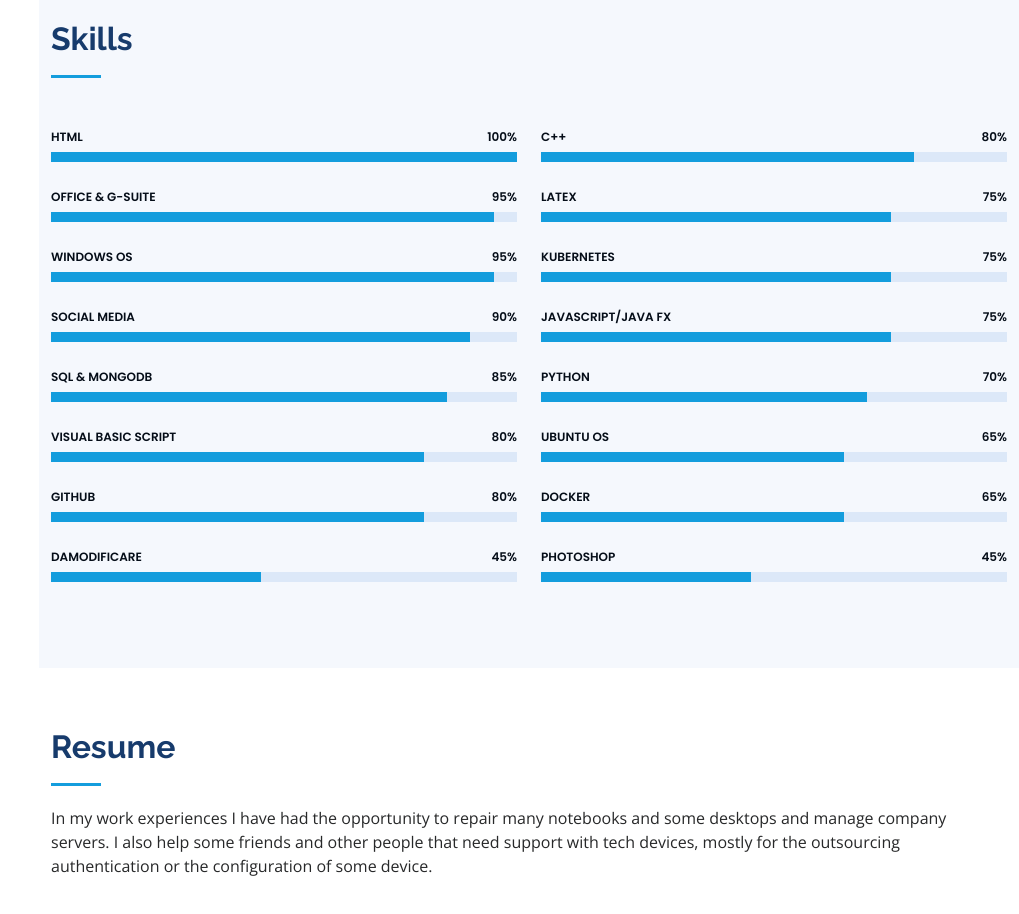
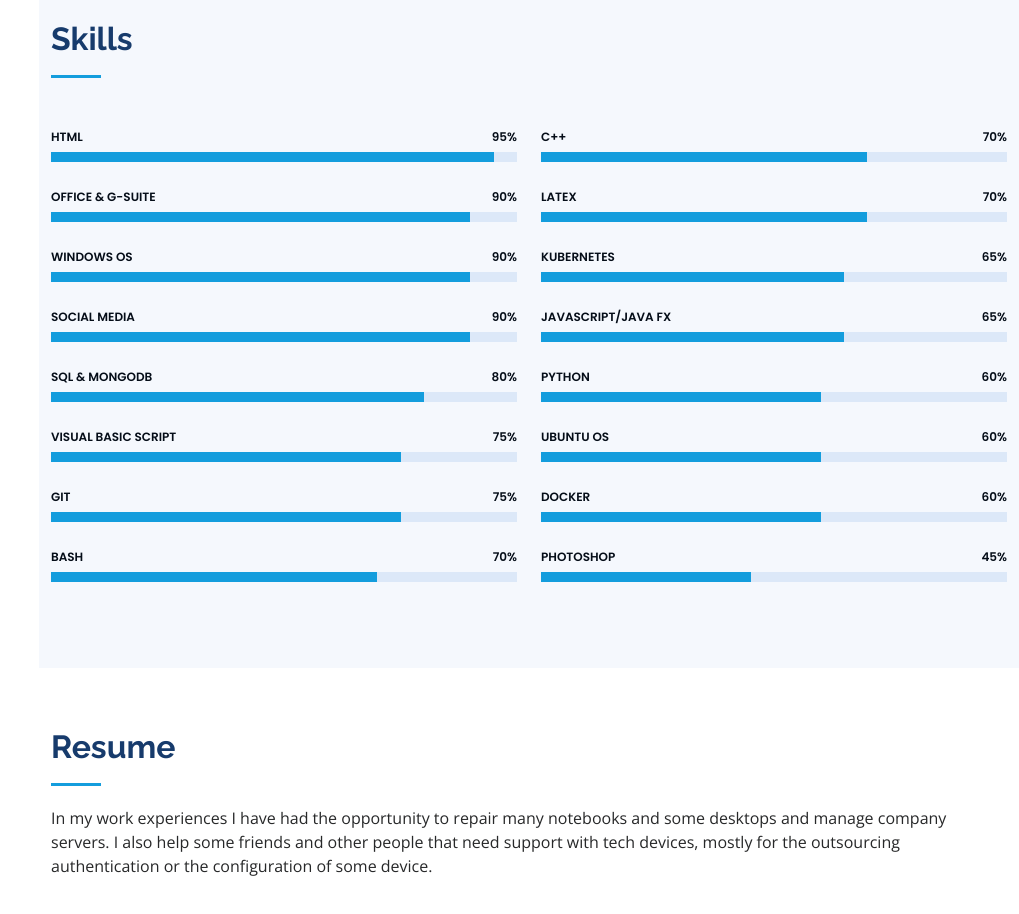
Before and after one commit to Mattiamene1/mattiameneghin.tk, a plain HTML site: page index.html in a window 1280 px wide. Shown: the part 1540-2454 px from the top of the page, without its empty margins (261-1280 px from the left). Drawn offline with nearby package versions, Linux system fonts and the light colour scheme.

Commit message:
imgs edit

```diff
--- a/index.html
+++ b/index.html
@@ -140,23 +140,23 @@
           <div class="col-lg-6" data-aos="fade-up">
 
             <div class="progress">
-              <span class="skill">HTML <i class="val">100%</i></span>
-              <div class="progress-bar-wrap">
-                <div class="progress-bar" role="progressbar" aria-valuenow="100" aria-valuemin="0" aria-valuemax="100"></div>
-              </div>
-            </div>
-
-            <div class="progress">
-              <span class="skill">Office &amp; G-Suite <i class="val">95%</i></span>
+              <span class="skill">HTML <i class="val">95%</i></span>
               <div class="progress-bar-wrap">
                 <div class="progress-bar" role="progressbar" aria-valuenow="95" aria-valuemin="0" aria-valuemax="100"></div>
               </div>
             </div>
 
             <div class="progress">
-              <span class="skill">Windows OS <i class="val">95%</i></span>
+              <span class="skill">Office &amp; G-Suite <i class="val">90%</i></span>
               <div class="progress-bar-wrap">
-                <div class="progress-bar" role="progressbar" aria-valuenow="95" aria-valuemin="0" aria-valuemax="100"></div>
+                <div class="progress-bar" role="progressbar" aria-valuenow="90" aria-valuemin="0" aria-valuemax="100"></div>
+              </div>
+            </div>
+
+            <div class="progress">
+              <span class="skill">Windows OS <i class="val">90%</i></span>
+              <div class="progress-bar-wrap">
+                <div class="progress-bar" role="progressbar" aria-valuenow="90" aria-valuemin="0" aria-valuemax="100"></div>
               </div>
             </div>
 
@@ -168,30 +168,30 @@
             </div>
 
             <div class="progress">
-              <span class="skill">SQL &amp; MongoDB <i class="val">85%</i></span>
-              <div class="progress-bar-wrap">
-                <div class="progress-bar" role="progressbar" aria-valuenow="85" aria-valuemin="0" aria-valuemax="100"></div>
-              </div>
-            </div>
-
-            <div class="progress">
-              <span class="skill">Visual Basic Script <i class="val">80%</i></span>
+              <span class="skill">SQL &amp; MongoDB <i class="val">80%</i></span>
               <div class="progress-bar-wrap">
                 <div class="progress-bar" role="progressbar" aria-valuenow="80" aria-valuemin="0" aria-valuemax="100"></div>
               </div>
             </div>
 
             <div class="progress">
-              <span class="skill">GitHub <i class="val">80%</i></span>
+              <span class="skill">Visual Basic Script <i class="val">75%</i></span>
               <div class="progress-bar-wrap">
-                <div class="progress-bar" role="progressbar" aria-valuenow="80" aria-valuemin="0" aria-valuemax="100"></div>
+                <div class="progress-bar" role="progressbar" aria-valuenow="75" aria-valuemin="0" aria-valuemax="100"></div>
               </div>
             </div>
 
             <div class="progress">
-              <span class="skill">Damodificare <i class="val">45%</i></span>
+              <span class="skill">Git <i class="val">75%</i></span>
               <div class="progress-bar-wrap">
-                <div class="progress-bar" role="progressbar" aria-valuenow="45" aria-valuemin="0" aria-valuemax="100"></div>
+                <div class="progress-bar" role="progressbar" aria-valuenow="75" aria-valuemin="0" aria-valuemax="100"></div>
+              </div>
+            </div>
+
+            <div class="progress">
+              <span class="skill">Bash <i class="val">70%</i></span>
+              <div class="progress-bar-wrap">
+                <div class="progress-bar" role="progressbar" aria-valuenow="70" aria-valuemin="0" aria-valuemax="100"></div>
               </div>
             </div>
 
@@ -200,54 +200,54 @@
           <div class="col-lg-6" data-aos="fade-up" data-aos-delay="100">
 
             <div class="progress">
-              <span class="skill">C++ <i class="val">80%</i></span>
+              <span class="skill">C++ <i class="val">70%</i></span>
               <div class="progress-bar-wrap">
-                <div class="progress-bar" role="progressbar" aria-valuenow="80" aria-valuemin="0" aria-valuemax="100"></div>
+                <div class="progress-bar" role="progressbar" aria-valuenow="70" aria-valuemin="0" aria-valuemax="100"></div>
               </div>
             </div>
 
 
 
             <div class="progress">
-              <span class="skill">LaTeX <i class="val">75%</i></span>
+              <span class="skill">LaTeX <i class="val">70%</i></span>
               <div class="progress-bar-wrap">
-                <div class="progress-bar" role="progressbar" aria-valuenow="75" aria-valuemin="0" aria-valuemax="100"></div>
+                <div class="progress-bar" role="progressbar" aria-valuenow="70" aria-valuemin="0" aria-valuemax="100"></div>
               </div>
             </div>
 
 
             <div class="progress">
-              <span class="skill">Kubernetes <i class="val">75%</i></span>
-              <div class="progress-bar-wrap">
-                <div class="progress-bar" role="progressbar" aria-valuenow="75" aria-valuemin="0" aria-valuemax="100"></div>
-              </div>
-            </div>
-
-            <div class="progress">
-              <span class="skill">JavaScript/Java FX <i class="val">75%</i></span>
-              <div class="progress-bar-wrap">
-                <div class="progress-bar" role="progressbar" aria-valuenow="75" aria-valuemin="0" aria-valuemax="100"></div>
-              </div>
-            </div>
-
-            <div class="progress">
-              <span class="skill">Python <i class="val">70%</i></span>
-              <div class="progress-bar-wrap">
-                <div class="progress-bar" role="progressbar" aria-valuenow="70" aria-valuemin="0" aria-valuemax="100"></div>
-              </div>
-            </div>
-
-            <div class="progress">
-              <span class="skill">Ubuntu OS<i class="val">65%</i></span>
+              <span class="skill">Kubernetes <i class="val">65%</i></span>
               <div class="progress-bar-wrap">
                 <div class="progress-bar" role="progressbar" aria-valuenow="65" aria-valuemin="0" aria-valuemax="100"></div>
               </div>
             </div>
 
             <div class="progress">
-              <span class="skill">Docker <i class="val">65%</i></span>
+              <span class="skill">JavaScript/Java FX <i class="val">65%</i></span>
               <div class="progress-bar-wrap">
                 <div class="progress-bar" role="progressbar" aria-valuenow="65" aria-valuemin="0" aria-valuemax="100"></div>
+              </div>
+            </div>
+
+            <div class="progress">
+              <span class="skill">Python <i class="val">60%</i></span>
+              <div class="progress-bar-wrap">
+                <div class="progress-bar" role="progressbar" aria-valuenow="60" aria-valuemin="0" aria-valuemax="100"></div>
+              </div>
+            </div>
+
+            <div class="progress">
+              <span class="skill">Ubuntu OS<i class="val">60%</i></span>
+              <div class="progress-bar-wrap">
+                <div class="progress-bar" role="progressbar" aria-valuenow="60" aria-valuemin="0" aria-valuemax="100"></div>
+              </div>
+            </div>
+
+            <div class="progress">
+              <span class="skill">Docker <i class="val">60%</i></span>
+              <div class="progress-bar-wrap">
+                <div class="progress-bar" role="progressbar" aria-valuenow="60" aria-valuemin="0" aria-valuemax="100"></div>
               </div>
             </div>
 
```
Also changed, not shown: assets/img/apple-touch-icon.png, assets/img/favicon.png.
